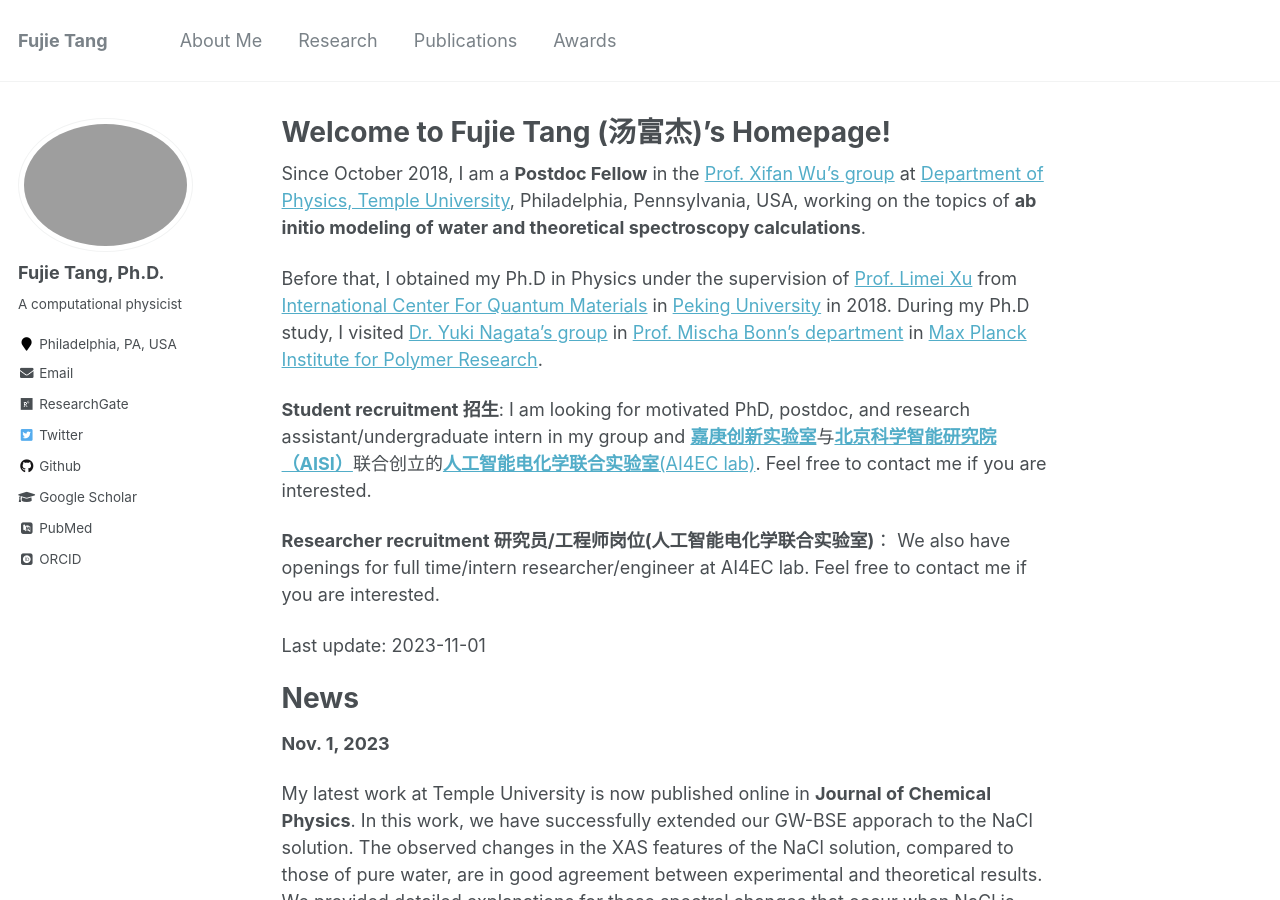
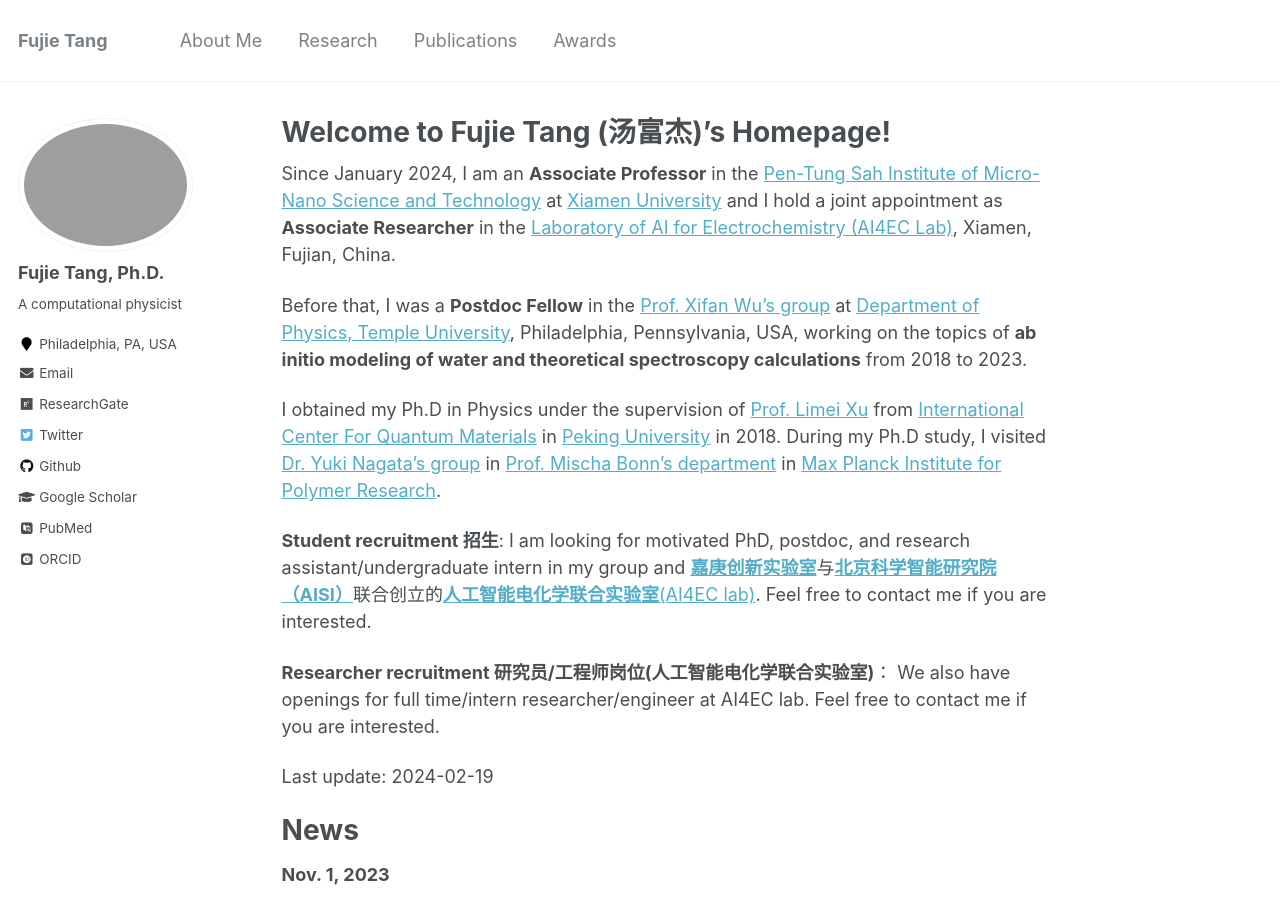
Before and after one commit to fujiepku/fujiepku.github.io, a Jekyll site: the page built from _pages/about.md, in a window 1280 px wide and 900 px high. Built offline with Jekyll 4.4.1, drawn with Linux system fonts in a browser that asks for light colours; some web fonts are replaced.

Commit message:
Update about.md

```diff
--- a/_pages/about.md
+++ b/_pages/about.md
@@ -7,10 +7,12 @@ redirect_from:
   - /about/
   - /about.html
 ---
+Since January 2024, I am an **Associate Professor** in the [Pen-Tung Sah Institute of Micro-Nano Science and Technology](https://sbd.xmu.edu.cn/) at [Xiamen University](https://www.xmu.edu.cn/) and I hold a joint appointment as **Associate Researcher** in the [Laboratory of AI for Electrochemistry (AI4EC Lab)](https://ai4ec.ikkem.com/), Xiamen, Fujian, China.
 
-Since October 2018, I am a **Postdoc Fellow** in the [Prof. Xifan Wu's group](https://sites.temple.edu/xifanwu/) at [Department of Physics, Temple University](https://phys.cst.temple.edu/), Philadelphia, Pennsylvania, USA, working on the topics of **ab initio modeling of water and theoretical spectroscopy calculations**.
 
-Before that, I obtained my Ph.D in Physics under the supervision of [Prof. Limei Xu](https://xulm.pku.edu.cn/index.htm) from [International Center For Quantum Materials](http://icqm.pku.edu.cn/) in [Peking University](https://www.pku.edu.cn/) in 2018. During my Ph.D study, I visited [Dr. Yuki Nagata's group](https://asunaroyuki.wixsite.com/sstgroup) in [Prof. Mischa Bonn's department](https://www.mpip-mainz.mpg.de/en/bonn) in [Max Planck Institute for Polymer Research](https://www.mpip-mainz.mpg.de/en/home).
+Before that, I was a **Postdoc Fellow** in the [Prof. Xifan Wu's group](https://sites.temple.edu/xifanwu/) at [Department of Physics, Temple University](https://phys.cst.temple.edu/), Philadelphia, Pennsylvania, USA, working on the topics of **ab initio modeling of water and theoretical spectroscopy calculations** from 2018 to 2023.
+
+I obtained my Ph.D in Physics under the supervision of [Prof. Limei Xu](https://xulm.pku.edu.cn/index.htm) from [International Center For Quantum Materials](http://icqm.pku.edu.cn/) in [Peking University](https://www.pku.edu.cn/) in 2018. During my Ph.D study, I visited [Dr. Yuki Nagata's group](https://asunaroyuki.wixsite.com/sstgroup) in [Prof. Mischa Bonn's department](https://www.mpip-mainz.mpg.de/en/bonn) in [Max Planck Institute for Polymer Research](https://www.mpip-mainz.mpg.de/en/home).
 
 
 **Student recruitment 招生**: I am looking for motivated PhD, postdoc, and research assistant/undergraduate intern in my group and [**嘉庚创新实验室**](http://www.ikkem.com/)与[**北京科学智能研究院（AISI）**](https://www.aisi.ac.cn/)联合创立的[**人工智能电化学联合实验室**(AI4EC lab)](http://www.ikkem.com/newsshow3.php?cid=43&id=926). Feel free to contact me if you are interested.
@@ -18,7 +20,7 @@ Before that, I obtained my Ph.D in Physics under the supervision of [Prof. Limei
 **Researcher recruitment 研究员/工程师岗位(人工智能电化学联合实验室)**： We also have openings for full time/intern researcher/engineer at AI4EC lab. Feel free to contact me if you are interested.
 
 
-Last update: 2023-11-01
+Last update: 2024-02-19
 
 News
 ======
```
